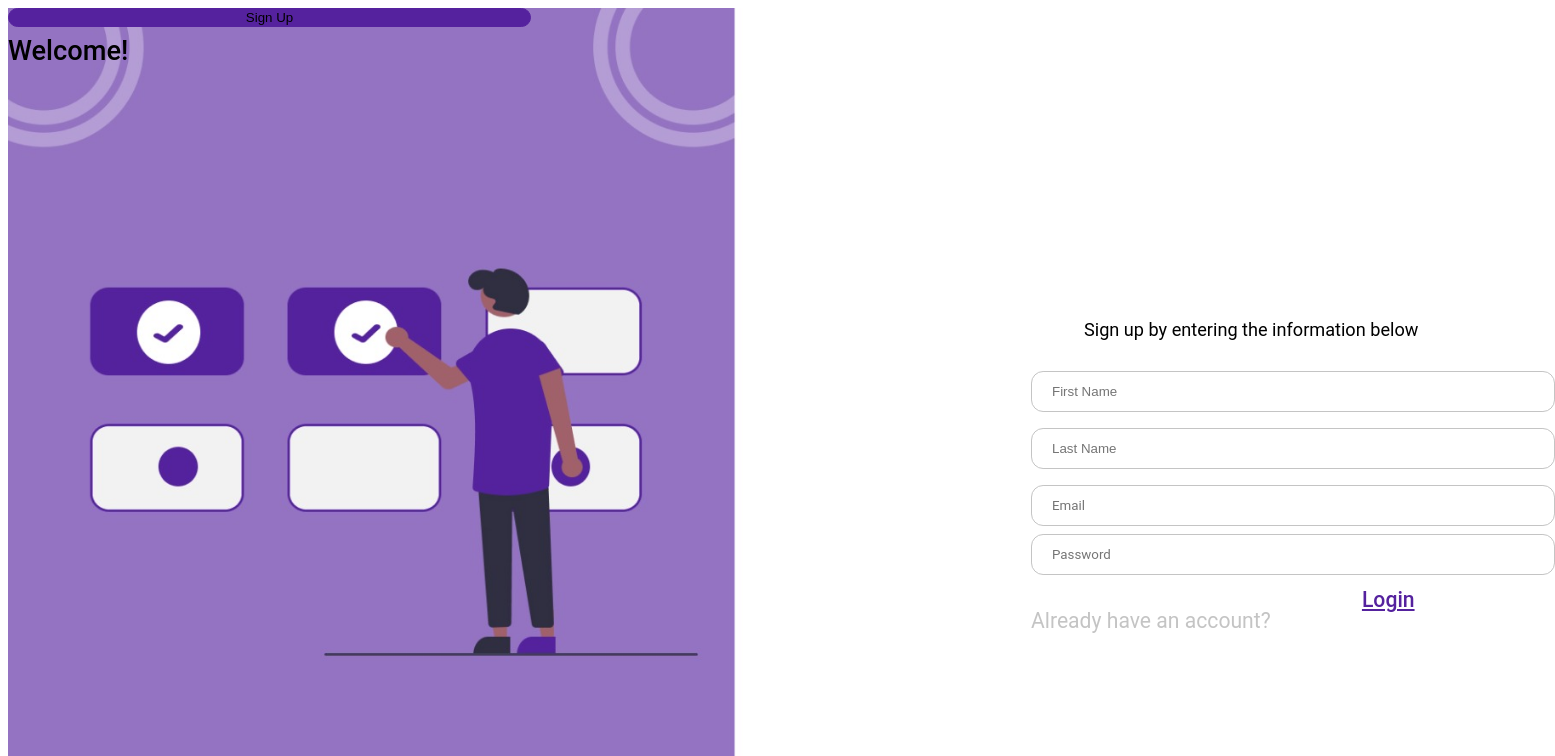
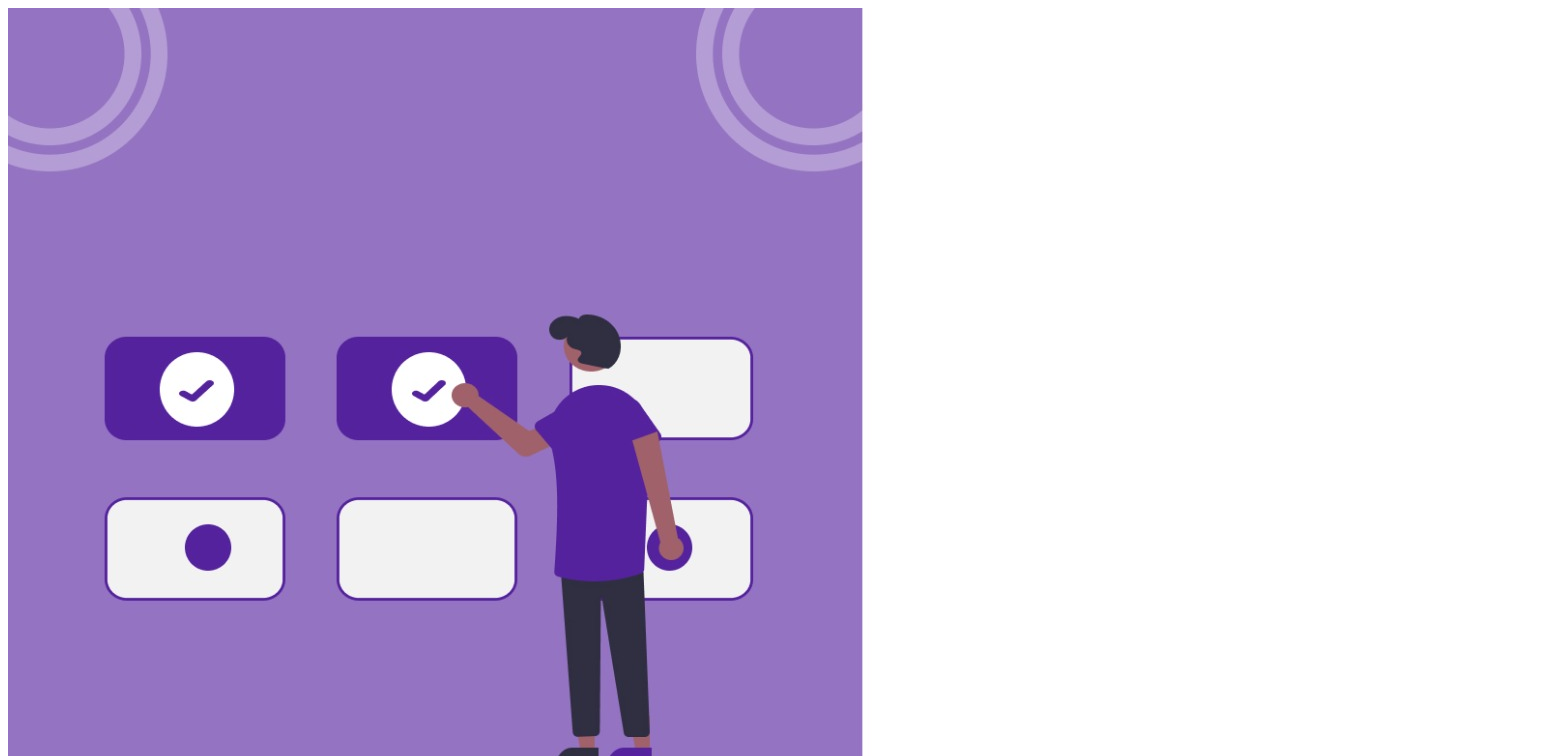
Before and after one commit to Group-2-Unicorn/e-wallet-frontend, a React (Create React App) app: page / in a window 1280 px wide. Shown: the top 756 px of the page, 1555 px wide, since content can reach past the window. Built offline with nearby package versions, Linux system fonts and the light colour scheme.

Commit message:
updated the signup js file

```diff
--- a/src/Components/SignUpPage/SignUp.js
+++ b/src/Components/SignUpPage/SignUp.js
@@ -1,37 +1,17 @@
 import React from 'react'
 import images from '../Assets/img.jpeg'
-import './signup.css'
 
 
 function SignUp(){
     return (
-        <div className='container-signup'>
-            <div className='content-signup'>
-                <img className='image' src={images} alt="logo" />
+        <div>
+            <div className="left">
+                <img src={images} alt="logo" />
             </div>
 
-            <div className='content-signup'>
-                <div className='top'>
-                    <h3 className='welcome'>Welcome!</h3>
-                    <p className='signup-info'>Sign up by entering the information below</p>
+            <div className="right">
+                <div className="right-top">
                 </div>
-                <div className='form-container'>
-                    <form className="form">
-                        <input placeholder='First Name' type="text" />
-                        <input placeholder='Last Name' type="text" />
-                        <input placeholder='Email' type="email" />
-                        <input placeholder='Password' type="password" />
-                        <div className='options'>
-                            <p className='signup-option'>Already have an account?</p>
-                            <a className='login-tag' href="http://gfg.com">Login</a>
-                        </div>
-                    </form>
-                </div>
-
-                <div>
-                    <button className='signup-btn' type='submit'>Sign Up</button>
-                </div>
-
             </div>
         </div>
     )
--- a/src/Components/SignUpPage/signup.css
+++ /dev/null
@@ -1,221 +0,0 @@
-.container-signup {
-    /* position: relative; */
-    width: 60%;
-    height: 17px;
-
-    background: #FFFFFF;
-}
-
-.signup-btn {
-    box-sizing: border-box;
-    position: absolute;
-    left: 0%;
-    right: 0%;
-    background: #55229E;
-    border: 1.51111px solid #56229E;
-    border-radius: 12.0889px;
-}
-
-.content-signup {
-    display: flex;
-    flex-direction: row;
-    align-items: flex-start;
-    padding: 0px;
-    gap: 75.56px;
-
-    position: absolute;
-    width: 523px;
-    height: 29px;
-}
-
-.password::placeholder{
-    position: absolute;
-    left: 6.57%;
-    right: 66.8%;
-    top: 86.01%;
-    bottom: 6.12%;
-
-    font-family: 'Roboto';
-    font-style: normal;
-    font-weight: 400;
-    font-size: 22.6667px;
-    line-height: 27px;
-
-
-    display: flex;
-    align-items: flex-end;
-    text-align: center;
-
-    color: #C4C4C4;
-}
-
-.signup-option {
-    width: 330.93px;
-    height: 28.71px;
-
-    font-family: 'Roboto';
-    font-style: normal;
-    font-weight: 400;
-    font-size: 21.1556px;
-    line-height: 25px;
-    display: flex;
-    align-items: flex-end;
-
-    color: #C4C4C4;
-    /* Inside auto layout */
-
-    flex: none;
-    order: 0;
-    flex-grow: 0;
-}
-
-.login-tag {
-    width: 117px;
-    height: 29px;
-
-    font-family: 'Roboto';
-    font-style: normal;
-    font-weight: 500;
-    font-size: 21.1556px;
-    line-height: 25px;
-    display: flex;
-    align-items: flex-end;
-    text-align: right;
-    text-decoration-line: underline;
-
-    color: #55229E;
-
-    /* Inside auto layout */
-
-    flex: none;
-    order: 1;
-    flex-grow: 0;
-}
-
-form {
-    position: absolute;
-    width: 524px;
-    height: 343px;
-    left: 1023px;
-    top: 355px;
-}
-
-.image {
-    width: 150%;
-
-}
-
-.options {
-    display: flex;
-}
-
-.welcome {
-    position: absolute;
-    /* width: 188px;
-    height: 32px;
-    left: 1200px;
-    top: 257px; */
-
-    font-family: 'Roboto';
-    font-style: normal;
-    font-weight: 500;
-    font-size: 27.2px;
-    line-height: 32px;
-    /* identical to box height */
-
-    display: flex;
-    align-items: flex-end;
-    text-align: center;
-
-    color: #000000;
-}
-
-.signup-info {
-    position: absolute;
-    width: 418px;
-    height: 19px;
-    left: 1076px;
-    top: 295px;
-
-    font-family: 'Roboto';
-    font-style: normal;
-    font-weight: 400;
-    font-size: 18.1333px;
-    line-height: 21px;
-    display: flex;
-    align-items: flex-end;
-    text-align: center;
-
-    color: #000000;
-}
-
-input[type=text], select {
-
-    box-sizing: border-box;
-    background: #FFFFFF;
-    /* border: 1.51111px solid #C4C4C4; */
-    border-radius: 12.0889px;
-    width: 100%;
-    padding: 12px 20px;
-    margin: 8px 0;
-    /* display: inline-block; */
-    border: 1px solid #C4C4C4;
-    /* border-radius: 4px; */
-
-  }
-
-  input[type=email] {
-
-    box-sizing: border-box;
-    background: #FFFFFF;
-    border-radius: 12.0889px;
-    width: 100%;
-    padding: 12px 20px;
-    margin: 8px 0;
-    border: 1px solid #C4C4C4;
-
-    font-family: 'Roboto';
-    font-style: normal;
-    font-weight: 400;
-    display: flex;
-    align-items: flex-end;
-  }
-
-  input[type=password] {
-
-    background: #FFFFFF;
-    border: 1.51111px solid #C4C4C4;
-    border-radius: 12.0889px;
-
-    box-sizing: border-box;
-    background: #FFFFFF;
-    border-radius: 12.0889px;
-    width: 100%;
-    padding: 12px 20px;
-    margin: 8px 0;
-    border: 1px solid #C4C4C4;
-
-    font-family: 'Roboto';
-    font-style: normal;
-    font-weight: 400;
-    display: flex;
-    align-items: flex-end;
-
-  }
-
-
-
-  input[type=submit] {
-    width: 100%;
-    background-color: #4CAF50;
-    color: white;
-    padding: 14px 20px;
-    margin: 8px 0;
-    border: none;
-    border-radius: 4px;
-    cursor: pointer;
-  }
-
-  input[type=submit]:hover {
-    background-color: #45a049;
-  }
```
Also changed, not shown: src/Components/Assets/eye1.png (deleted), src/Components/Assets/eye2.png (deleted).
